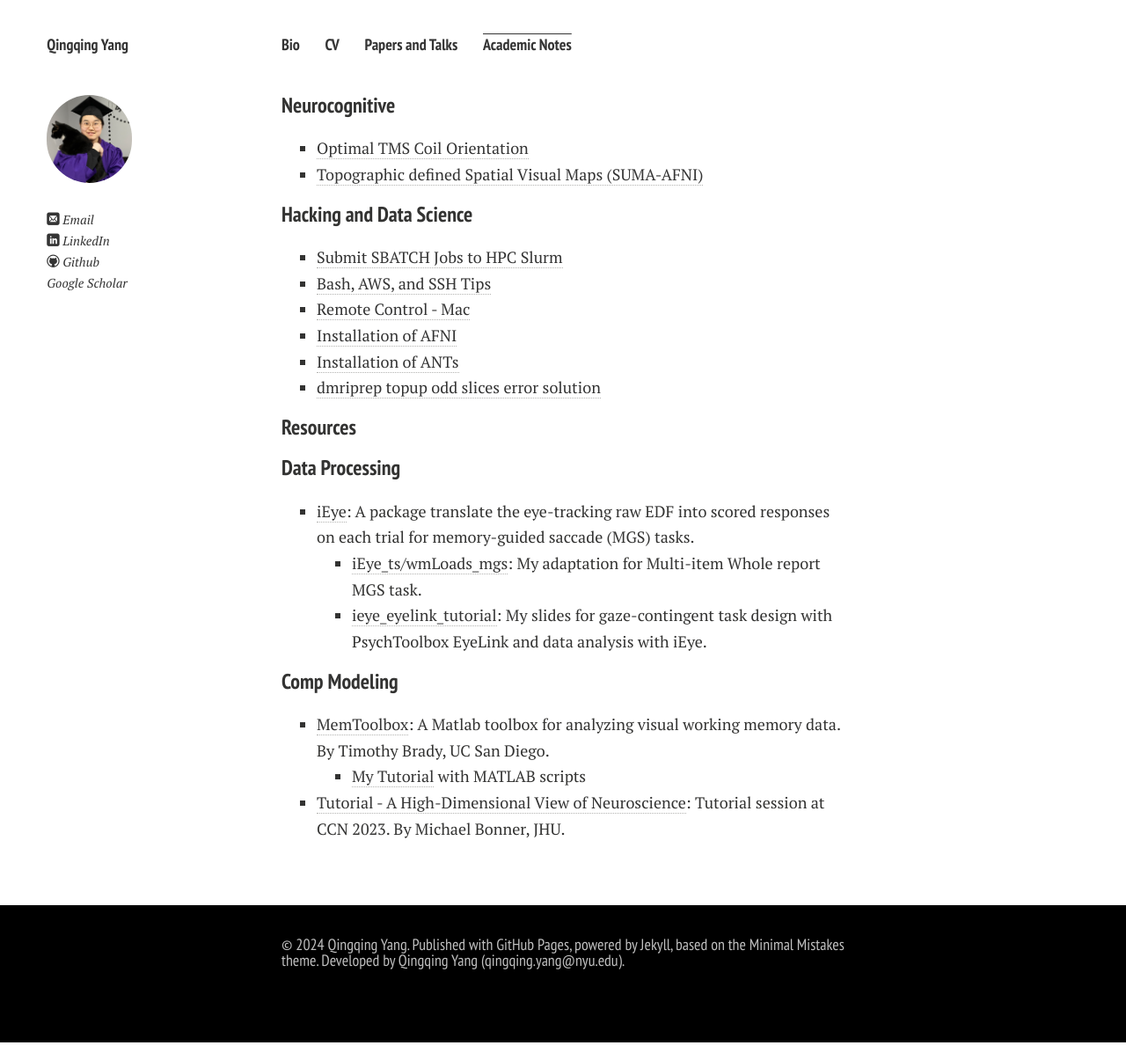
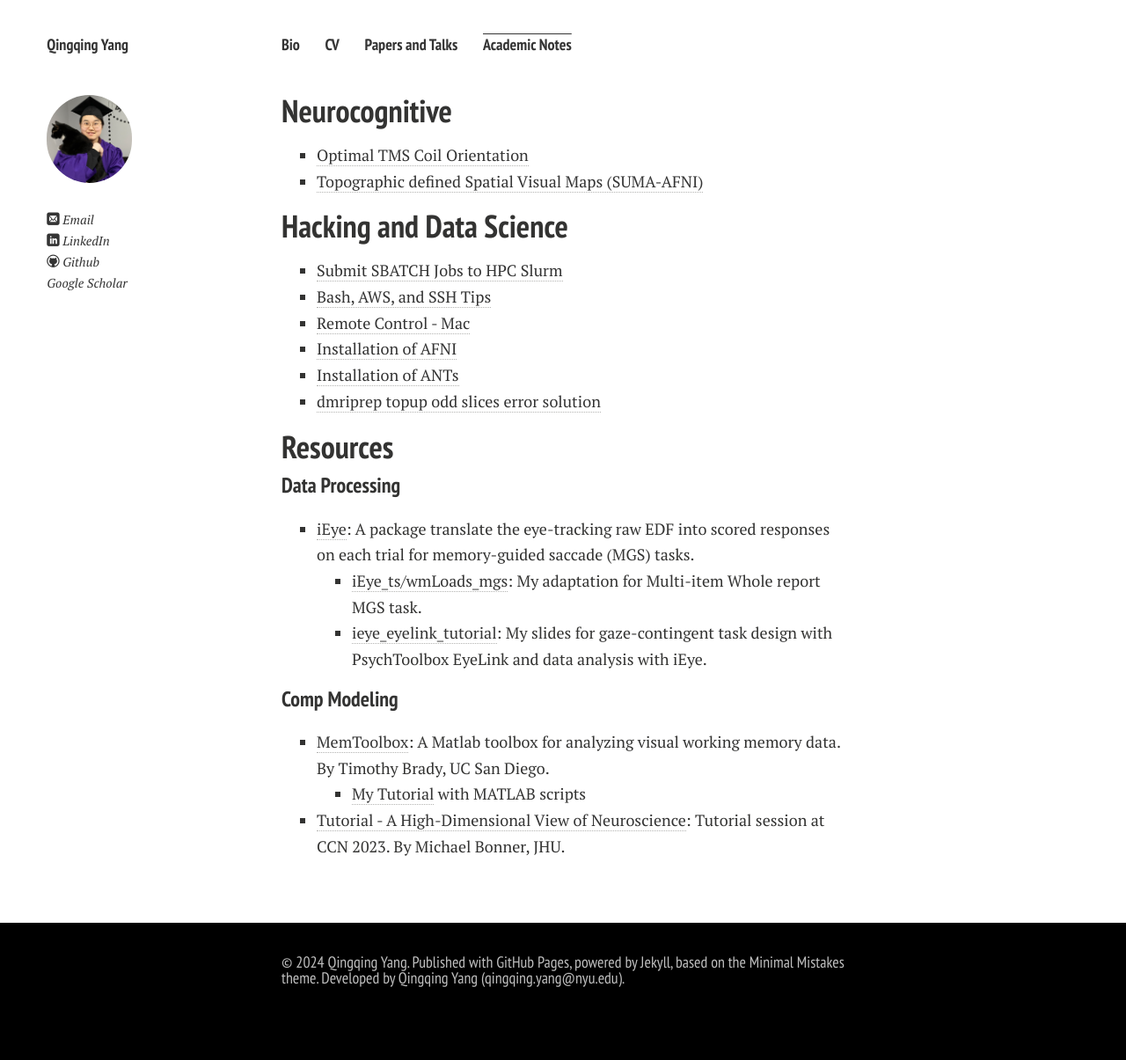
Before and after one commit to Qingqing-Yang-177/Qingqing-Yang-177.github.io, a Jekyll site: the page built from blogs.md, in a window 1280 px wide. Shown: the whole page at 88% size. Built offline with Jekyll 4.4.1, drawn with Linux system fonts in a browser that asks for light colours; nearby versions of some CDN libraries; comment, search, counter and statistics services are not loaded; a style sheet for code colours, icons or effects is not loaded.

```diff
--- a/blogs.md
+++ b/blogs.md
@@ -4,12 +4,12 @@ permalink: /blogs/index.html
 title: blogs
 ---
 
-### Neurocognitive
+## Neurocognitive
 
 - [Optimal TMS Coil Orientation](https://classic-comb-130.notion.site/Optimal-TMS-Coil-Orientation-67cead69b489400e82980f61b68994c1?pvs=4)
 - [Topographic defined Spatial Visual Maps (SUMA-AFNI)](https://classic-comb-130.notion.site/Topographical-Spatial-Visual-Maps-183d241be78e4a37b98755d7fdab9bba?pvs=4)
 
-### Hacking and Data Science
+## Hacking and Data Science
 
 - [Submit SBATCH Jobs to HPC Slurm](https://classic-comb-130.notion.site/Submit-Jobs-to-HPC-Slurm-34dfb2417fa0407da32dae4002401d5e?pvs=4)
 - [Bash, AWS, and SSH Tips](https://classic-comb-130.notion.site/Bash-AWS-and-SSH-Tips-baa2e0ac79a54d108c5ace253c709eca?pvs=4)
@@ -18,7 +18,8 @@ title: blogs
 - [Installation of ANTs](https://classic-comb-130.notion.site/Installation-of-ANTs-fcb270a1f15e4908a6b49ed4f0390c94?pvs=4)
 - [dmriprep topup odd slices error solution](https://classic-comb-130.notion.site/dmriprep-topup-error-solution-225284d1815c414382ec5b2ef754a760?pvs=4)
 
-### Resources
+## Resources
+
 #### Data Processing
 
 - [iEye](https://wemackey.github.io/iEye/): A package translate the eye-tracking raw EDF into scored responses on each trial for memory-guided saccade (MGS) tasks.
```
